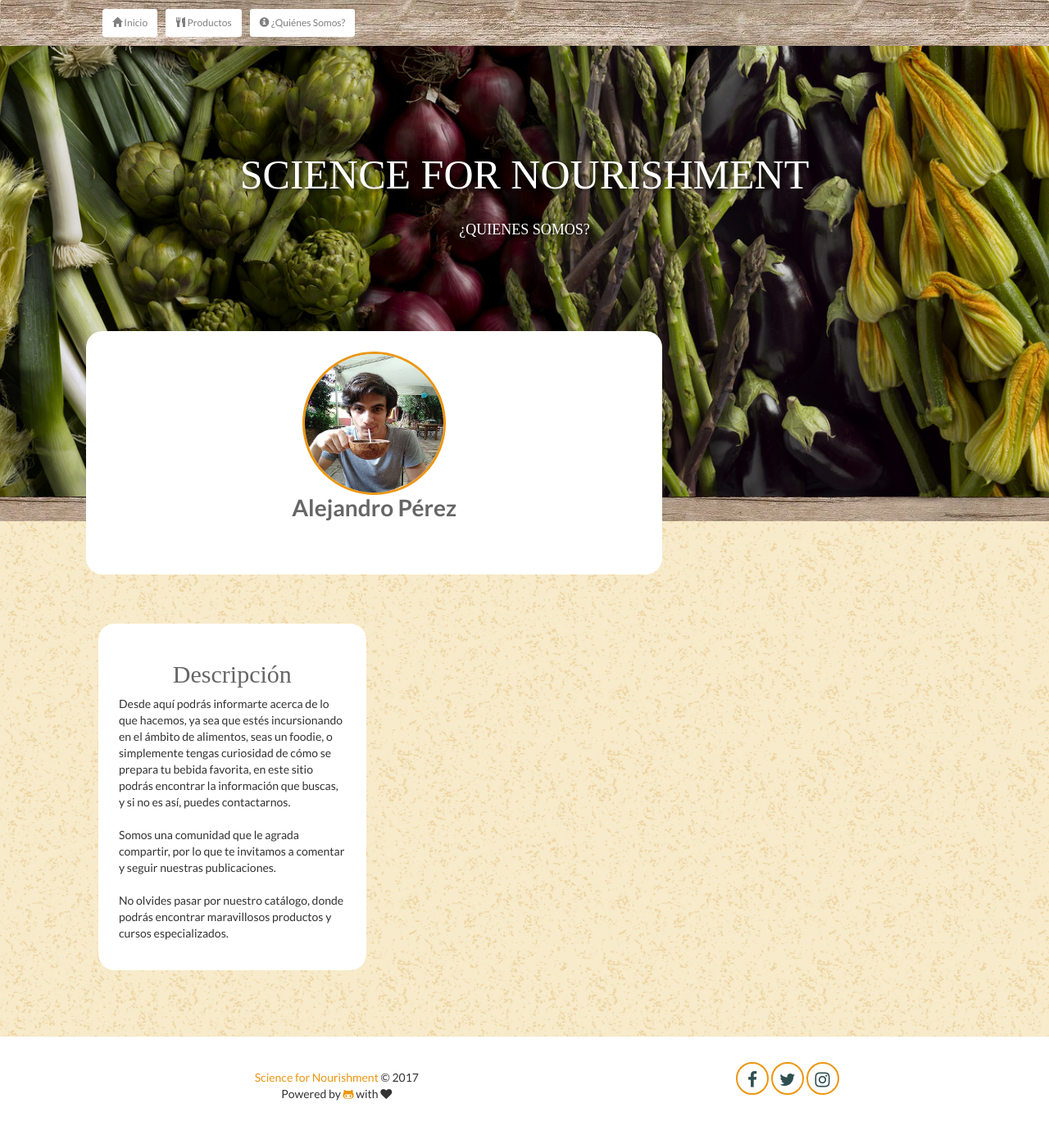
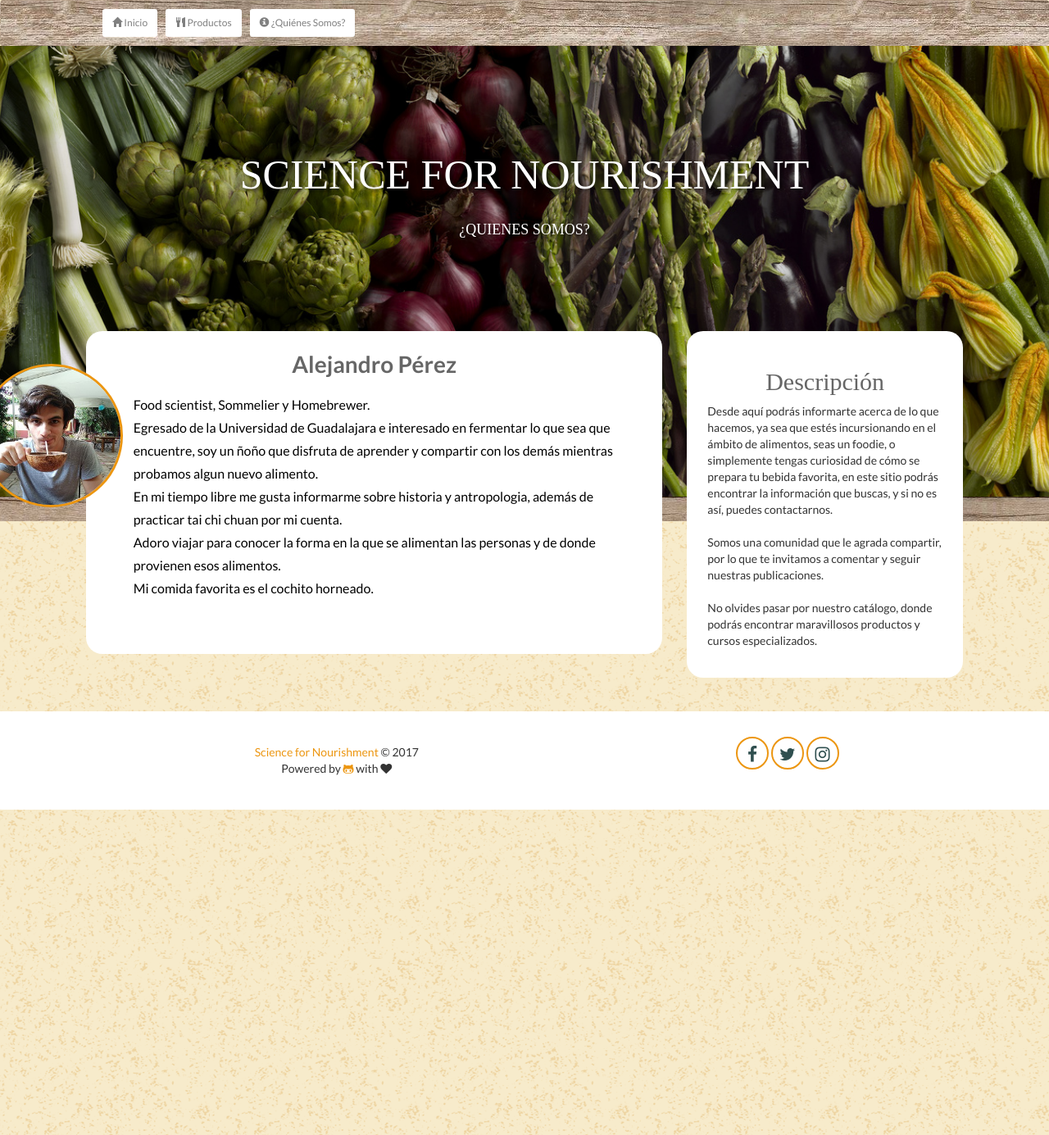
Before and after one commit to ScienceforNourishment/ScienceforNourishment.github.io, a Jekyll site: the page built from about.html, in a window 1280 px wide. Shown: the whole page at 82% size. Built offline with Jekyll 4.4.1, drawn with Linux system fonts in a browser that asks for light colours; nearby versions of some CDN libraries; some web fonts are replaced.

Commit message:
About overall improvement

```diff
--- a/about.html
+++ b/about.html
@@ -2,7 +2,7 @@
 layout: default
 title: "Science for Nourishment"
 ---
-<div class="header-wrap">
+    <div class="header-wrap">
     <header class="containerHead header">
         <div class="row">
             <div class="col-md-12">
@@ -14,30 +14,30 @@ title: "Science for Nourishment"
         </div>
     </header>
 </div>
-
 <div class="content-wrap">
     <div class="container">
         <div class="row">
-            <section class="col-md-8 posts" itemscope itemtype="http://schema.org/Blog">
-                <article class="post object border" itemprop="blogPosts" itemscope itemtype="http://schema.org/BlogPosting">
+            <section class="col-md-8">
+                <article class="post object border">
                     <div class="post-header">
-                        <div class="author-image" style="border: 0">
+                        <div class="author-image about-img hidden-sm hidden-xs" style="border: 0">
                         <img src="/assets/authors/alejandro1.jpg" alt="Alejandro Perez" title="Alejandro Perez">
                         </div>
                         <div class="post-title">
                             <h2>Alejandro Pérez</h2>
                         </div>
                     </div>
-                    <div class="post-content">
-                        <p></p>
+                    <div class="about-info">
+                        <p>Food scientist, Sommelier y Homebrewer.<br>Egresado de la Universidad de Guadalajara e interesado en fermentar
+                         lo que sea que encuentre, soy un ñoño que disfruta de aprender y compartir con los demás mientras probamos
+                         algun nuevo alimento.<br> En mi tiempo libre me gusta informarme sobre historia y antropologia, además de
+                         practicar tai chi chuan por mi cuenta.<br> Adoro viajar para conocer la forma en la que se alimentan las
+                        personas y de donde provienen esos alimentos.<br> Mi comida favorita es el cochito horneado.
+                        </p>
                     </div>
-                    <hr />
-                    </div>
-                </article>
-                <div class="postdivider">
                     <hr>
-                </div>
-            <div class="fill"></div>
+                    </article>
+                    <div class="fill"></div>
             </section>
             <div class="col-md-4">
                 <div class="about border">
@@ -69,5 +69,3 @@ title: "Science for Nourishment"
                 </div>
             </div>
         </div>
-    </div>
-</div>
```
Also changed, not shown: assets/css/all.css.
